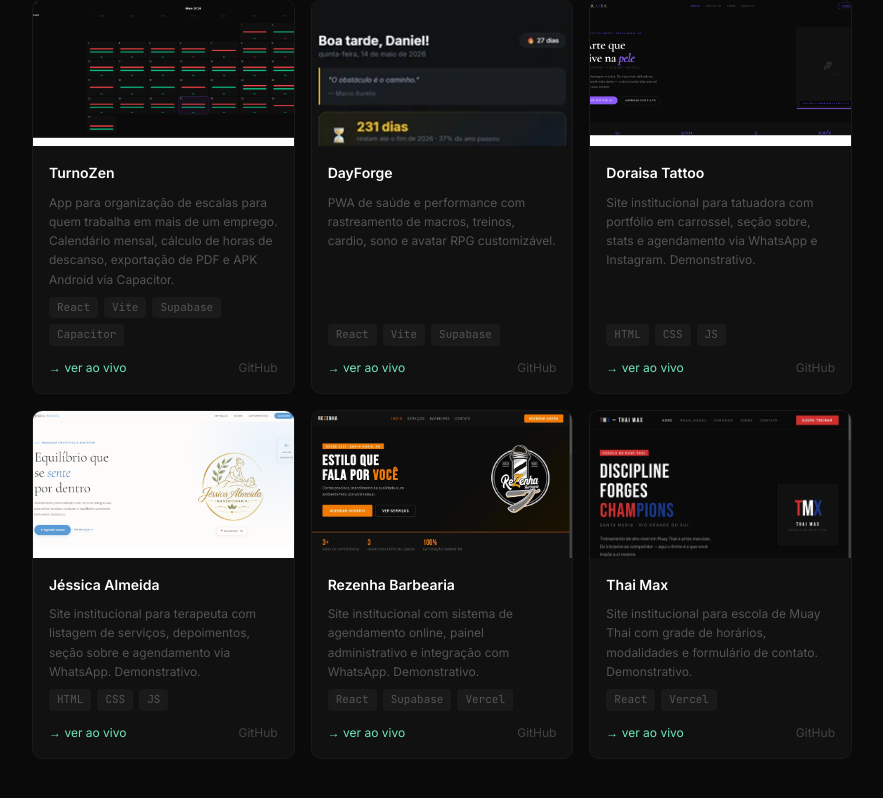
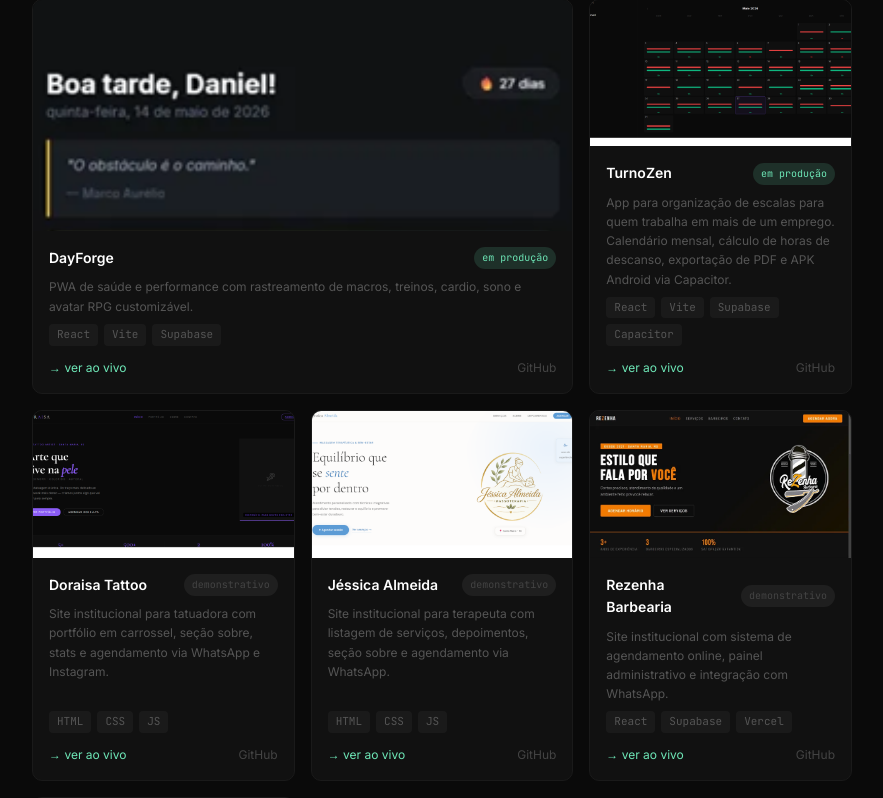
Before and after one commit to daniel-mscs/portfolio, a React (Vite) app: page / in a window 1280 px wide. Shown: the part 951-1749 px from the top of the page, without its empty margins (198-1081 px from the left). Built offline with nearby package versions, Linux system fonts and the light colour scheme.

Commit message:
feat(projects): destaque para DayForge e badge de status nos cards

```diff
--- a/src/components/Projects.jsx
+++ b/src/components/Projects.jsx
@@ -10,52 +10,59 @@ import jessicaalmeida from '../assets/jessicaalmeida.png'
 
 const PROJECTS = [
   {
+    name: 'DayForge',
+    desc: 'PWA de saúde e performance com rastreamento de macros, treinos, cardio, sono e avatar RPG customizável.',
+    tags: ['React', 'Vite', 'Supabase'],
+    image: dayforge,
+    live: 'https://dayforge-web.vercel.app',
+    code: 'https://github.com/daniel-mscs/dayforge',
+    status: 'em produção',
+    featured: true,
+  },
+  {
     name: 'TurnoZen',
     desc: 'App para organização de escalas para quem trabalha em mais de um emprego. Calendário mensal, cálculo de horas de descanso, exportação de PDF e APK Android via Capacitor.',
     tags: ['React', 'Vite', 'Supabase', 'Capacitor'],
     image: turnozen,
     live: 'https://turnozen.vercel.app',
     code: 'https://github.com/daniel-mscs/turnozen',
-  },
-  {
-    name: 'DayForge',
-    desc: 'PWA de saúde e performance com rastreamento de macros, treinos, cardio, sono e avatar RPG customizável.',
-    tags: ['React', 'Vite', 'Supabase'],
-    image: dayforge,
-    live: 'https://dayforge-web.vercel.app',
-    code: 'https://github.com/daniel-mscs/dayforge',
+    status: 'em produção',
   },
   {
     name: 'Doraisa Tattoo',
-    desc: 'Site institucional para tatuadora com portfólio em carrossel, seção sobre, stats e agendamento via WhatsApp e Instagram. Demonstrativo.',
+    desc: 'Site institucional para tatuadora com portfólio em carrossel, seção sobre, stats e agendamento via WhatsApp e Instagram.',
     tags: ['HTML', 'CSS', 'JS'],
     image: doraisa,
     live: 'https://daniel-mscs.github.io/doraisa/',
     code: 'https://github.com/daniel-mscs/doraisa',
+    status: 'demonstrativo',
   },
   {
     name: 'Jéssica Almeida',
-    desc: 'Site institucional para terapeuta com listagem de serviços, depoimentos, seção sobre e agendamento via WhatsApp. Demonstrativo.',
+    desc: 'Site institucional para terapeuta com listagem de serviços, depoimentos, seção sobre e agendamento via WhatsApp.',
     tags: ['HTML', 'CSS', 'JS'],
     image: jessicaalmeida,
     live: 'https://daniel-mscs.github.io/site-jessica-almeida/',
     code: 'https://github.com/daniel-mscs/site-jessica-almeida',
+    status: 'demonstrativo',
   },
   {
     name: 'Rezenha Barbearia',
-    desc: 'Site institucional com sistema de agendamento online, painel administrativo e integração com WhatsApp. Demonstrativo.',
+    desc: 'Site institucional com sistema de agendamento online, painel administrativo e integração com WhatsApp.',
     tags: ['React', 'Supabase', 'Vercel'],
     image: rezenha,
     live: 'https://daniel-mscs.github.io/rezenhabarbearia/',
     code: 'https://github.com/daniel-mscs/rezenhabarbearia',
+    status: 'demonstrativo',
   },
   {
     name: 'Thai Max',
-    desc: 'Site institucional para escola de Muay Thai com grade de horários, modalidades e formulário de contato. Demonstrativo.',
+    desc: 'Site institucional para escola de Muay Thai com grade de horários, modalidades e formulário de contato.',
     tags: ['React', 'Vercel'],
     image: thaimax,
     live: 'https://daniel-mscs.github.io/thaimaxmuaythai/',
     code: 'https://github.com/daniel-mscs/thaimaxmuaythai',
+    status: 'demonstrativo',
   },
 ]
 
@@ -65,7 +72,7 @@ function ProjectCard({ project, index }) {
   return (
     <div
       ref={ref}
-      className={`${styles.card} reveal ${visible ? 'visible' : ''}`}
+      className={`${styles.card} ${project.featured ? styles.featured : ''} reveal ${visible ? 'visible' : ''}`}
       style={{ transitionDelay: `${index * 120}ms` }}
     >
       <div className={styles.imageWrap}>
@@ -81,7 +88,12 @@ function ProjectCard({ project, index }) {
       </div>
 
       <div className={styles.cardBody}>
-        <div className={styles.name}>{project.name}</div>
+        <div className={styles.cardTop}>
+          <div className={styles.name}>{project.name}</div>
+          <span className={`${styles.status} ${project.status === 'em produção' ? styles.statusLive : styles.statusDemo}`}>
+            {project.status}
+          </span>
+        </div>
         <div className={styles.cardDesc}>{project.desc}</div>
         <div className={styles.tags}>
           {project.tags.map((t) => (
--- a/src/components/Projects.module.css
+++ b/src/components/Projects.module.css
@@ -29,6 +29,14 @@
   display: grid;
   grid-template-columns: repeat(3, 1fr);
   gap: 16px;
+}
+
+.featured {
+  grid-column: span 2;
+}
+
+.featured .imageWrap {
+  aspect-ratio: 21 / 9;
 }
 
 .card {
@@ -120,6 +128,32 @@
   color: #fff;
 }
 
+.cardTop {
+  display: flex;
+  align-items: center;
+  justify-content: space-between;
+  gap: 8px;
+}
+
+.status {
+  font-family: var(--font-mono);
+  font-size: 10px;
+  padding: 3px 8px;
+  border-radius: 20px;
+  white-space: nowrap;
+  text-transform: lowercase;
+}
+
+.statusLive {
+  background: rgba(110, 231, 183, 0.14);
+  color: var(--accent);
+}
+
+.statusDemo {
+  background: rgba(255, 255, 255, 0.06);
+  color: var(--text-faint);
+}
+
 .cardDesc {
   font-size: 12px;
   color: var(--text-muted);
```
